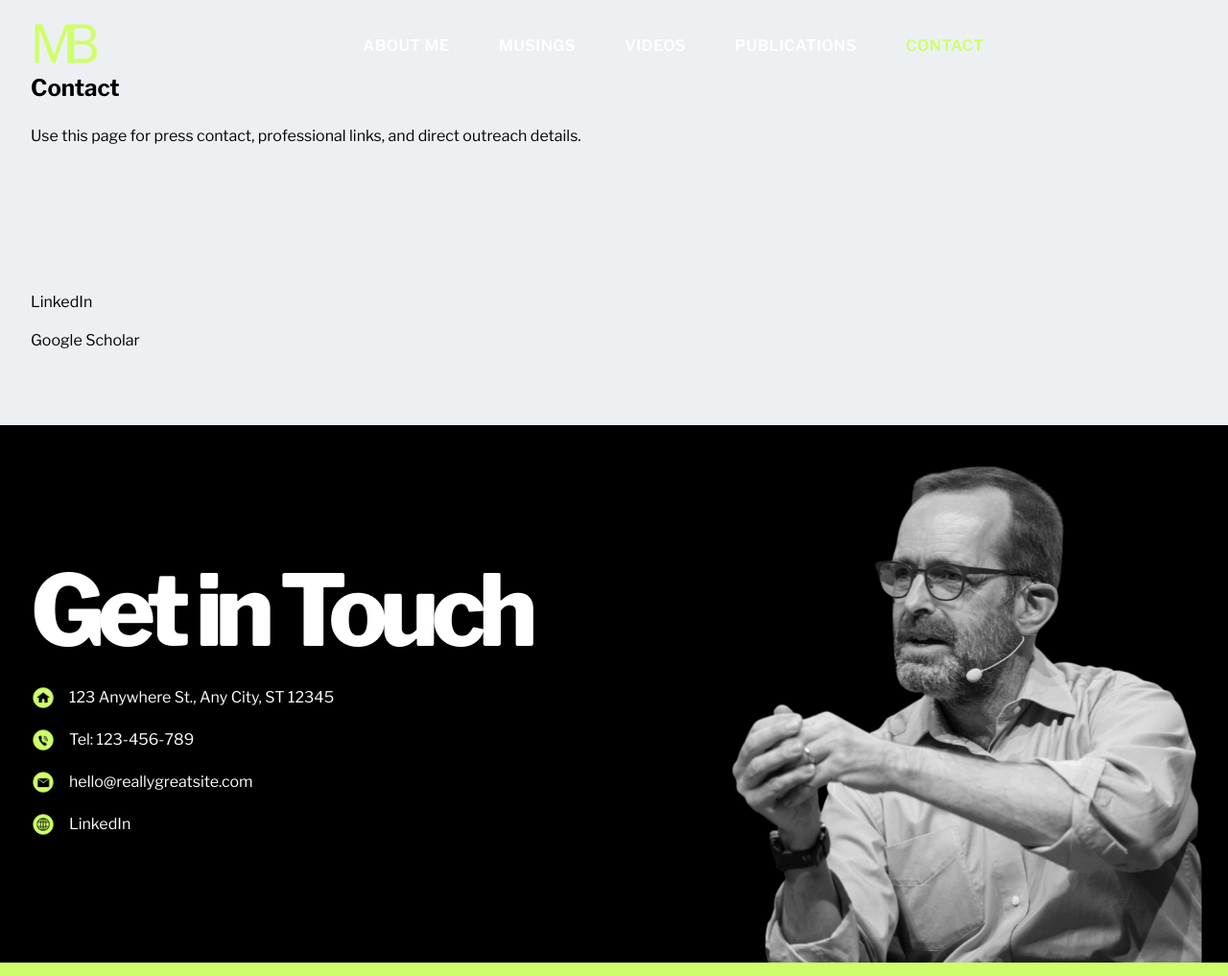
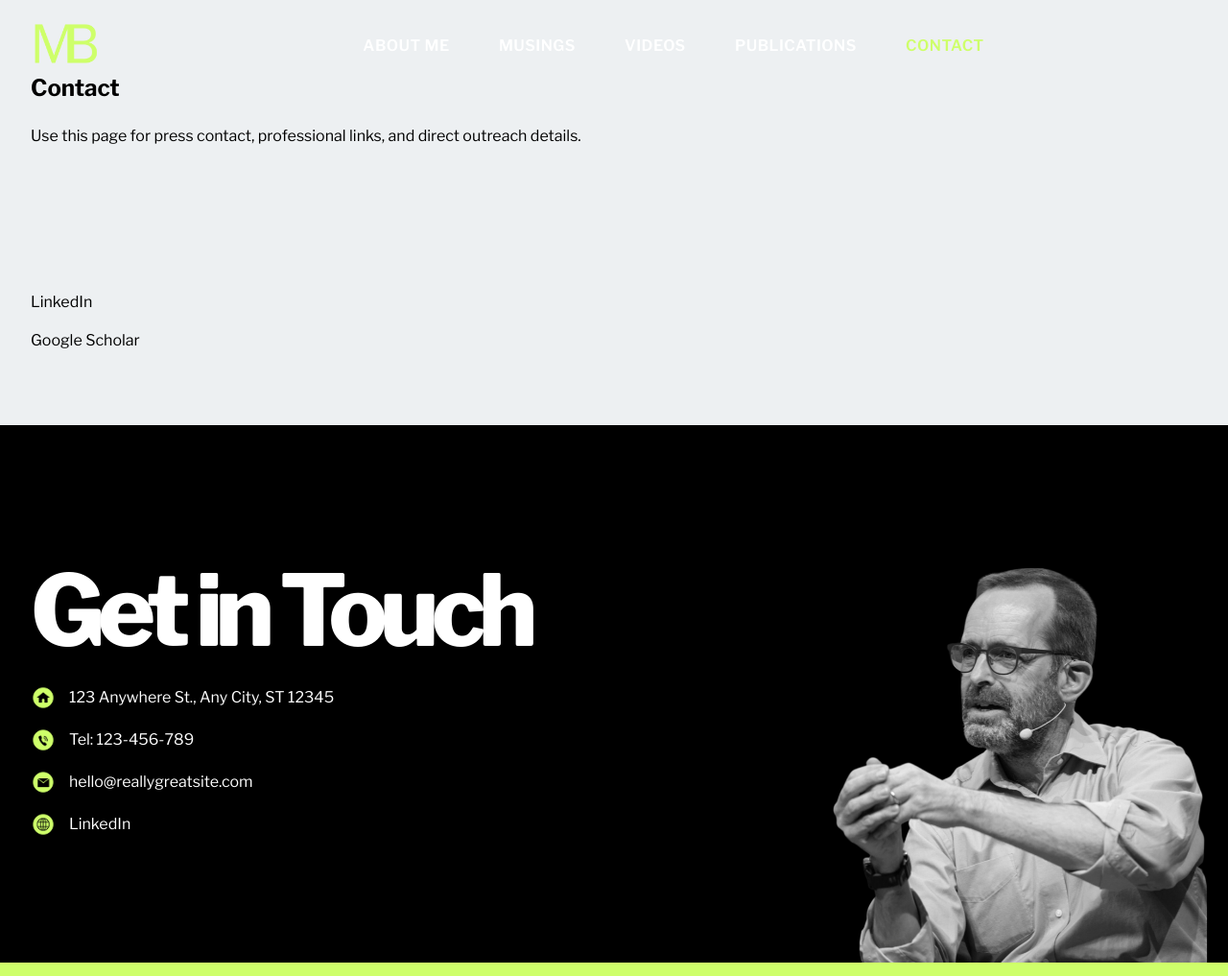
Before and after one commit to lacahelpme/mb, a Jekyll site: the page built from contact.html, in a window 1280 px wide. Shown: the whole page at 96% size. Built offline with Jekyll 4.4.1, drawn with Linux system fonts in a browser that asks for light colours.

Commit message:
Update style.css

```diff
--- a/assets/css/style.css
+++ b/assets/css/style.css
@@ -274,10 +274,10 @@
 }
 
 .hero-band .container {
-  width: 100%;
-  max-width: none;
-  margin: 0;
-  padding-inline: 48px;
+  width: min(calc(100% - 64px), var(--container));
+  max-width: var(--container);
+  margin-inline: auto;
+  padding-inline: 0;
 }
 
 .hero-shell {
@@ -294,7 +294,7 @@
   content: "";
   position: absolute;
   top: 86px;
-  right: 48px;
+  right: 0;
   bottom: 0;
   width: 500px;
   border-top: 1.5px solid rgba(255, 255, 255, 0.55);
@@ -309,7 +309,7 @@
   position: absolute;
   left: 0;
   bottom: 0;
-  width: clamp(520px, 52vw, 860px);
+  width: clamp(420px, 42vw, 620px);
   height: calc(100% - 24px);
   z-index: 1;
   overflow: hidden;
@@ -335,7 +335,7 @@
   max-width: 500px;
   align-self: stretch;
   justify-self: end;
-  margin: 0 48px 0 0;
+  margin: 0;
   background: transparent;
   position: relative;
   z-index: 3;
@@ -1179,8 +1179,6 @@
   text-underline-offset: 0.14em;
 }
 
-/* Footer */
-
 .site-footer {
   position: relative;
   background: var(--black);
@@ -1193,6 +1191,7 @@
   display: grid;
   grid-template-columns: 1fr;
   align-items: center;
+  position: relative;
 }
 
 .footer-copy {
@@ -1247,8 +1246,8 @@
   position: absolute;
   right: 0;
   bottom: 14px;
-  width: min(46vw, 720px);
-  height: min(92%, 620px);
+  width: min(34vw, 460px);
+  height: min(82%, 420px);
   z-index: 1;
   pointer-events: none;
 }
@@ -1313,7 +1312,7 @@
     grid-template-columns: 1fr 1fr;
   }
 
-  .hero-shell {
+    .hero-shell {
     grid-template-columns: minmax(0, 1fr) 420px;
     min-height: 620px;
   }
@@ -1323,7 +1322,7 @@
   }
 
   .hero-visual {
-    width: clamp(420px, 56vw, 700px);
+    width: clamp(360px, 46vw, 520px);
     height: calc(100% - 18px);
   }
 
@@ -1332,7 +1331,7 @@
   }
 
   .hero-panel {
-    margin: 0 24px 0 0;
+    margin: 0;
     max-width: 420px;
     min-height: 100%;
     height: auto;
```
